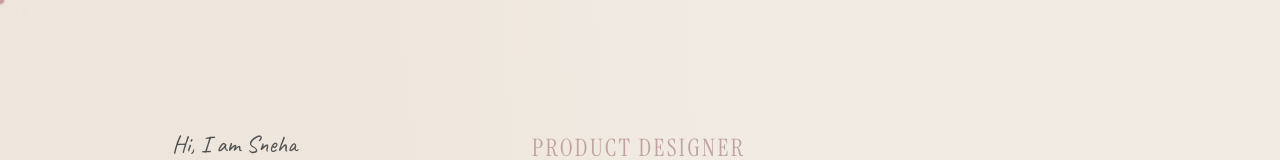
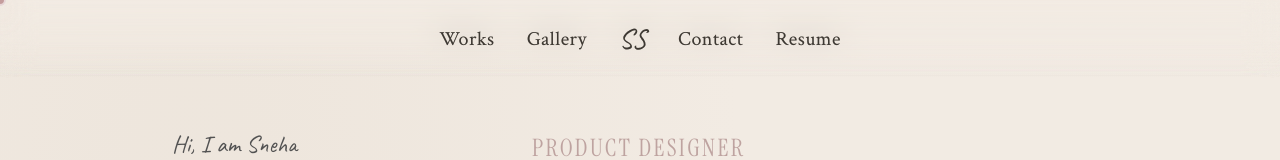
Before and after one commit to uxsneha26/zinnov-case-study, a Next.js app: page / in a window 1280 px wide. Shown: the top 160 px of the page. Built offline with nearby package versions, Linux system fonts and the light colour scheme.

Commit message:
nav added

```diff
--- a/app/layout.tsx
+++ b/app/layout.tsx
@@ -2,7 +2,7 @@ import type { Metadata } from "next";
 import { Jost, Crimson_Text } from "next/font/google";
 import "./globals.css";
 import { GlobalCursor } from "@/components/cursor";
-
+import { Navbar } from "@/components/Navbar";
 export default function Layout({
   children,
 }: {
@@ -12,6 +12,7 @@ export default function Layout({
     <html lang="en">
       <body>
         <GlobalCursor />
+        <Navbar />
         {children}
       </body>
     </html>
--- a/app/page.tsx
+++ b/app/page.tsx
@@ -8,6 +8,7 @@ import { ContactSection } from "@/components/ContactSection";
 import { SelectedProjectsSection } from "@/components/selected-projects/SelectedProjectsSection";
 import { TestimonialsSection } from "@/components/testimonials/TestimonialsSection";
 import TestimonialsSectionalt from "@/components/testimonials/TestimonialsSectionalt";
+import { Navbar } from "@/components/Navbar";
 
   const handwrittenFont = Caveat({
     subsets: ["latin"],
@@ -148,6 +149,7 @@ export default function Home() {
       data-cursor
       data-cursor-color="#8C6A6A"
     >
+      <Navbar />
       <div className="relative z-10 mx-auto flex min-h-screen max-w-6xl flex-col items-start justify-center gap-20 px-6 py-24 md:flex-row md:items-start md:justify-center md:py-32">
       <InteractivePortrait />
 
--- /dev/null
+++ b/components/Navbar.tsx
@@ -0,0 +1,136 @@
+"use client";
+
+import { useEffect, useRef, useState } from "react";
+import Link from "next/link";
+import { usePathname } from "next/navigation";
+import { bodySerif, caveat } from "@/lib/fonts";
+
+const DEFAULT_RESUME_HREF =
+  "https://drive.google.com/file/d/REPLACE_WITH_FILE_ID/view?usp=sharing";
+
+  const linkBase =
+  "text-[15px] md:text-[20px] tracking-wide text-[#3d3832] transition-colors duration-300 hover:text-[#a8a29e]";
+
+function scrollToSection(id: string) {
+  document.getElementById(id)?.scrollIntoView({ behavior: "smooth", block: "start" });
+}
+
+export function Navbar({ resumeHref = DEFAULT_RESUME_HREF }: { resumeHref?: string }) {
+  const pathname = usePathname();
+  const isHome = pathname === "/";
+  const lastY = useRef(0);
+  const [visible, setVisible] = useState(true);
+
+  useEffect(() => {
+    const onScroll = () => {
+      const y = window.scrollY;
+      const delta = y - lastY.current;
+      if (y < 8) setVisible(true);
+      else if (delta > 4) setVisible(false);
+      else if (delta < -4) setVisible(true);
+      lastY.current = y;
+    };
+    lastY.current = window.scrollY;
+    window.addEventListener("scroll", onScroll, { passive: true });
+    return () => window.removeEventListener("scroll", onScroll);
+  }, []);
+
+  useEffect(() => {
+    if (!isHome) return;
+
+    const run = () => {
+      const hash = window.location.hash.replace(/^#/, "");
+      if (!hash) return;
+      requestAnimationFrame(() => {
+        requestAnimationFrame(() => scrollToSection(hash));
+      });
+    };
+
+    run();
+    window.addEventListener("hashchange", run);
+    return () => window.removeEventListener("hashchange", run);
+  }, [isHome, pathname]);
+
+  return (
+    <nav
+    className={`fixed left-0 right-0 top-0 z-50 transition-all duration-300 ease-out ${
+      visible ? "translate-y-0 opacity-100" : "-translate-y-full opacity-0"
+    }`}
+      aria-label="Primary"
+    >
+      {/* FULL WIDTH BLUR BACKGROUND */}
+<div className="pointer-events-none absolute inset-0 -z-10" aria-hidden>
+  <div className="absolute inset-0 bg-gradient-to-b from-[#f2ebe3]/80 via-[#f2ebe3]/40 to-transparent" />
+  <div className="absolute inset-0 backdrop-blur-lg [mask-image:linear-gradient(to_bottom,black_0%,rgba(0,0,0,0.65)_45%,transparent_100%)] [-webkit-mask-image:linear-gradient(to_bottom,black_0%,rgba(0,0,0,0.65)_45%,transparent_100%)]" />
+</div>
+
+{/* CONTENT CONTAINER */}
+<div className="relative mx-auto max-w-6xl px-6 py-5 md:py-6">
+  <div className="relative flex h-full items-center justify-center gap-x-8">
+
+
+          <Link
+            href="/#projects"
+            scroll={false}
+            className={`${bodySerif.className} ${linkBase}`}
+            onClick={(e) => {
+              if (pathname === "/") {
+                e.preventDefault();
+                scrollToSection("projects");
+              }
+            }}
+          >
+            Works
+          </Link>
+          <Link
+            href="/#personal"
+            scroll={false}
+            className={`${bodySerif.className} ${linkBase}`}
+            onClick={(e) => {
+              if (pathname === "/") {
+                e.preventDefault();
+                scrollToSection("personal");
+              }
+            }}
+          >
+            Gallery
+          </Link>
+          <Link
+            href="/#hero"
+            scroll={false}
+            className={`${caveat.className} text-[18px] md:text-[28px] leading-none text-[#3d3832] transition-colors duration-300 hover:text-[#a8a29e]`}
+            onClick={(e) => {
+              if (pathname === "/") {
+                e.preventDefault();
+                scrollToSection("hero");
+              }
+            }}
+          >
+            SS
+          </Link>
+          <Link
+            href="/#contact"
+            scroll={false}
+            className={`${bodySerif.className} ${linkBase}`}
+            onClick={(e) => {
+              if (pathname === "/") {
+                e.preventDefault();
+                scrollToSection("contact");
+              }
+            }}
+          >
+            Contact
+          </Link>
+          <a
+            href={resumeHref}
+            target="_blank"
+            rel="noopener noreferrer"
+            className={`${bodySerif.className} ${linkBase}`}
+          >
+            Resume
+          </a>
+        </div>
+      </div>
+    </nav>
+  );
+}
```
